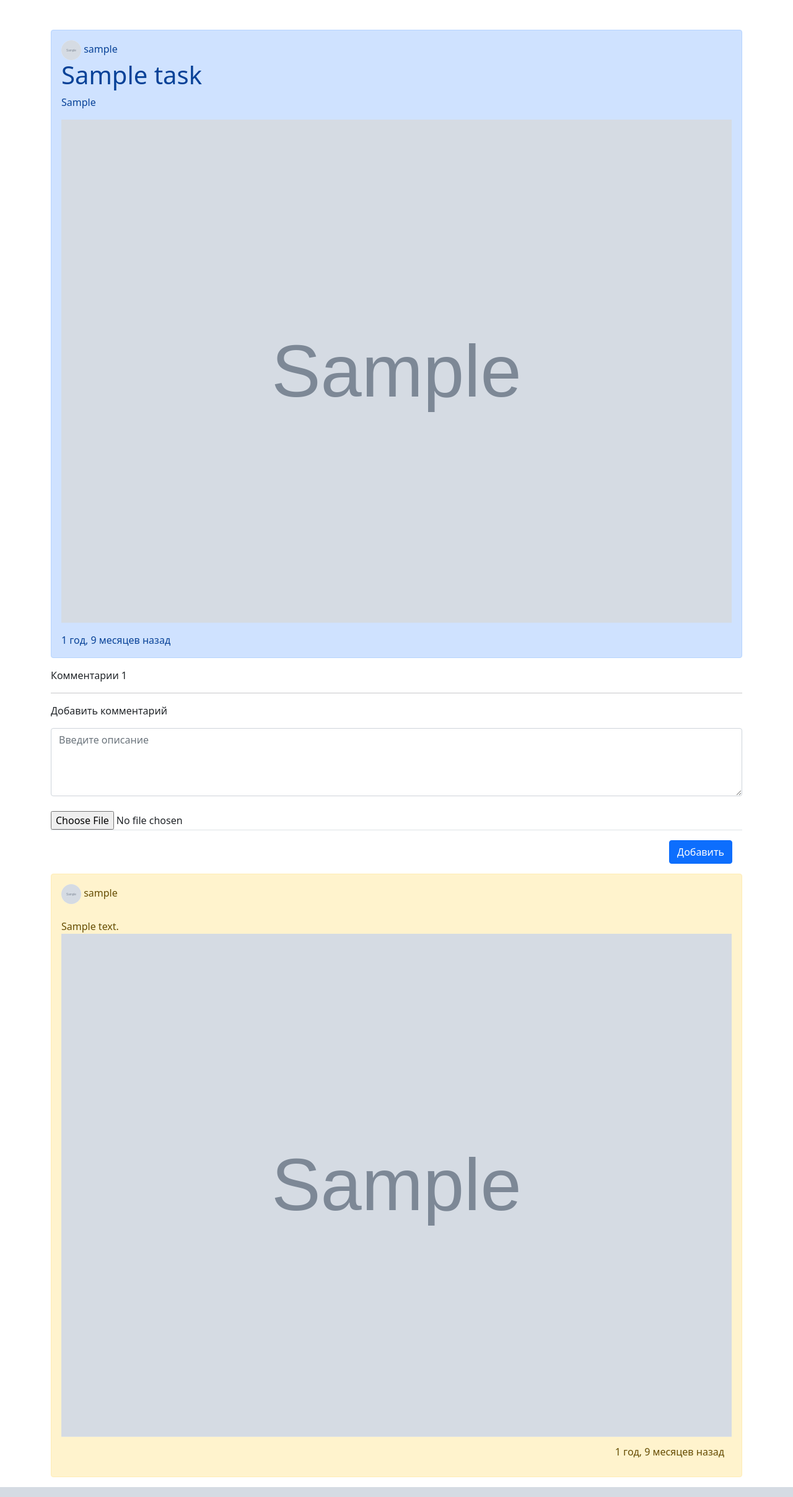
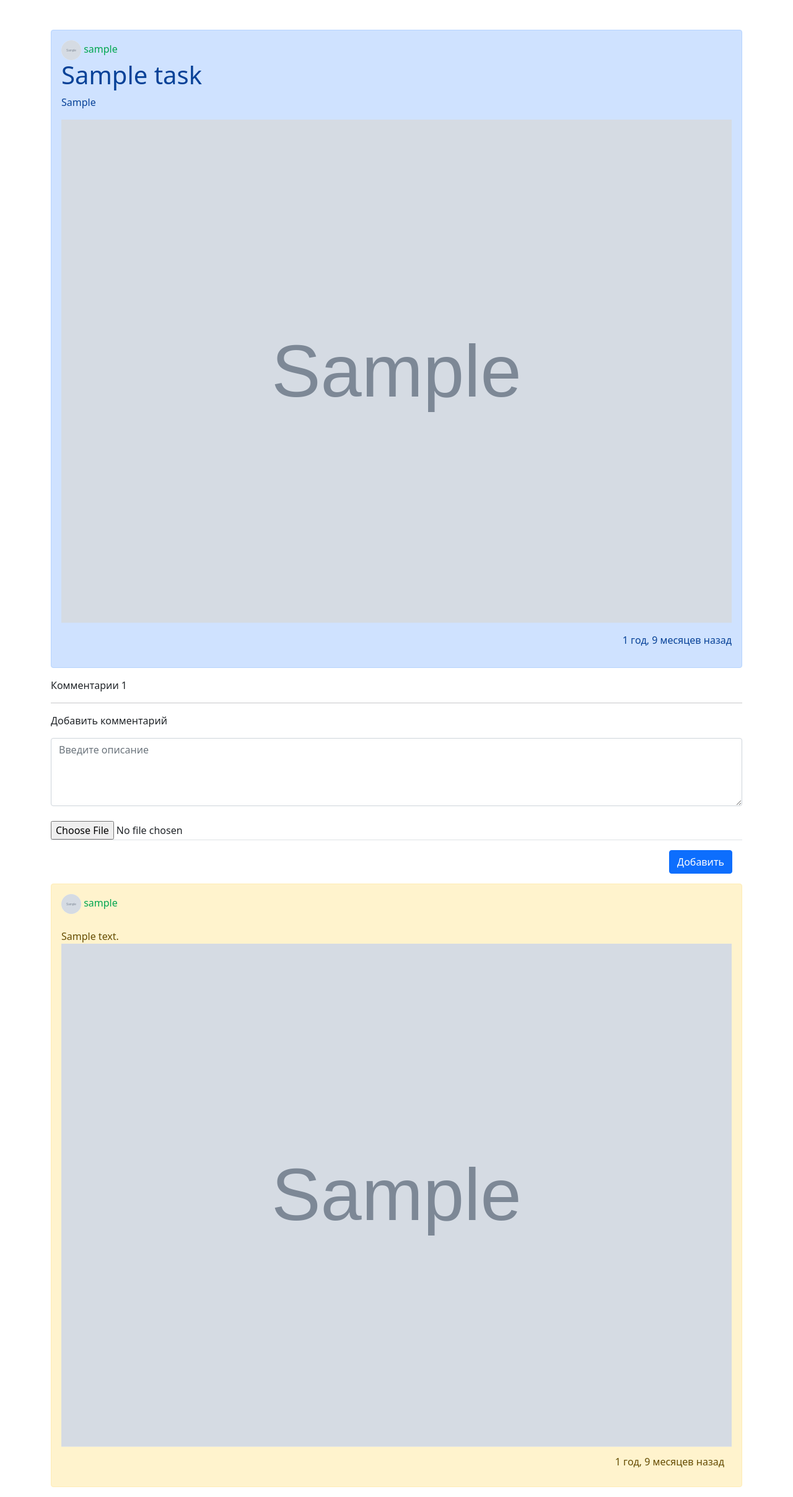
Before and after one commit to bekov001/nurzhauap, a Django app: page /post/1 in a window 1280 px wide. Shown: the part 64-2480 px from the top of the page at 62% size. Run offline with Django 3.2, Linux system fonts and the light colour scheme; a user stored in the database is signed in; tables that the repository leaves empty hold one stand-in row (values such as "Sample post"); grey boxes marked "Sample" are stand-in pictures; some libraries are stand-ins or nearby versions.

Commit message:
0.5.1 release

```diff
--- a/example/settings.py
+++ b/example/settings.py
@@ -141,3 +141,7 @@ db_from_env = dj_database_url.config(conn_max_age=500)
 DATABASES['default'].update(db_from_env)
 django_heroku.settings(locals())
 AUTH_USER_MODEL = 'main.Profile'
+
+X_FRAME_OPTIONS = 'ALLOW-FROM nurzhauap.tk'
+CSRF_TRUSTED_ORIGINS = ['nurzhauap.tk']
+CSRF_COOKIE_SAMESITE = None
--- a/main/forms.py
+++ b/main/forms.py
@@ -9,7 +9,7 @@ class TaskForm(ModelForm):
 
     class Meta:
         model = Task
-        fields = ['title', 'task', "img", "theme"]
+        fields = ['title', 'task', "img", "category"]
 
         widgets = {"title": TextInput(attrs={
             'class': 'form-control',
@@ -19,7 +19,7 @@ class TaskForm(ModelForm):
             'class': 'form-control',
             'placeholder': 'Введите описание',
 
-        }), "theme": Select(attrs={
+        }), "category": Select(attrs={
             "class": "form-select",
             # "max-width": "200"
         })
--- a/main/models.py
+++ b/main/models.py
@@ -20,21 +20,31 @@ class Profile(AbstractUser):
                             default="Дураки не любят гениальных, "
                                     "ненавидь меня это нормально")
     avatar = models.ImageField("Фото", upload_to="media",
-                               default="/media/avatars/avatar.jpg")
+                               default="media/avatars/avatar.jpg")
     password = models.CharField("Пароль", max_length=500)
 
     def get_absolute_url(self):
         return f"/profile/{self.id}"
 
 
+class Category(models.Model):
+    theme = models.CharField(max_length=28, choices=THEMES,
+                             default='math')
+
+    def __str__(self):
+        return self.theme
+
+    def get_absolute_url(self):
+        return f"/category/{self.id}"
+
+
 class Task(models.Model):
     user = models.ForeignKey(Profile, on_delete=models.CASCADE, verbose_name="Автор вопроса", blank=True)
+    category = models.ForeignKey(Category, on_delete=models.PROTECT, null=True)
     title = models.CharField('Название', max_length=50)
     task = models.TextField("Описание", max_length=1500)
     img = models.ImageField(upload_to=r"media", null=True, blank=True)
     data = models.DateTimeField(auto_now=True)
-    theme = models.CharField(max_length=28, choices=THEMES,
-                             default='math')
 
     def __str__(self):
         return self.title
--- a/main/templates/main/base.html
+++ b/main/templates/main/base.html
@@ -61,9 +61,8 @@
                                 <img class="avatar avatar-32 bg-light rounded-circle text-white " src="/{{ user.avatar }}" width="32x" height="32px">
                               </a>
                               <ul class="dropdown-menu dropdown-menu-dark" aria-labelledby="navbarDarkDropdownMenuLink">
-                                <li><a class="dropdown-item" href="{% url 'logout' %}">Выйти</a></li>
-{#                                <li><a class="dropdown-item" href="#">Другое действие</a></li>#}
-{#                                <li><a class="dropdown-item" href="#">Что-то еще здесь</a></li>#}
+                                  <li><a class="dropdown-item" href="{{ user.get_absolute_url }}">Смотреть профиль</a></li>
+                                  <li><a class="dropdown-item" href="{% url 'logout' %}">Выйти</a></li>
                               </ul>
                             </li>
                           </ul>
--- a/main/templates/main/create.html
+++ b/main/templates/main/create.html
@@ -14,7 +14,7 @@
     {#            <span style="color: darkgoldenrod;">Поддерживается только png</span><br>#}
                 <div class="row">
                     <div class="col pb-3"> {{ form.img }} </div>
-                    <div class="col pb-3"> {{ form.theme }} </div>
+                    <div class="col pb-3"> {{ form.category }} </div>
                 </div>
     {#            <input type="text" placeholder="Введите название" class="form-control"><br>#}
     {#            <textarea name="" id="" cols="30" rows="5" placeholder="Введите название" class="form-control"></textarea><br>#}
--- a/main/templates/main/detail.html
+++ b/main/templates/main/detail.html
@@ -3,13 +3,38 @@
 {% block title %}{{ task.title }}{% endblock %}
 {% load humanize %}
 {% block content %}
+    <style>
+        #link {
+            position: relative;
+            color: #00a650; /*задаём цвет ссылки*/
+            cursor: pointer;
+            line-height: 1; /*задаём высоту строки*/
+            text-decoration: none; /*убираем подчёркивание*/
+
+        }
+        #link:after {
+            display: block;
+            position: absolute;
+            left: 0; /*изменить на right:0;, чтобы изменить направление подчёркивания */
+            width: 0;/*задаём длинну линии до наведения курсора*/
+            height: 2px; /*задаём ширину линии*/
+            background-color: #00a650; /*задаём цвет линии*/
+            content: "";
+            transition: width 0.3s ease-out; /*задаём время анимации*/
+        }
+
+        #link:hover:after,
+        #link:focus:after {
+            width: 100%; /*устанавливаем значение 100% чтобы ссылка подчёркивалась полностью*/
+        }
+    </style>
     <div class="container">
         <div class="alert alert-primary mt-3" style="word-wrap: break-word;">
 {#            <div style="width:30%;" class="bg-info rounded-circle">#}
 {#                <img src="{{ user.profile.get_avatar }}">#}
-            <img class="avatar avatar-32 bg-light rounded-circle text-white"
-     src="/{{ task.user.avatar }}" width="32px" height="32px">
-            <a>{{ task.user }}</a>
+            <a href="{{ task.user.get_absolute_url }}"><img class="avatar avatar-32 bg-light rounded-circle text-white"
+                    src="/{{ task.user.avatar }}" width="32px" height="32px"></a>
+            <a href="{{ task.user.get_absolute_url }}" id="link">{{ task.user }}</a>
             <h1>{{ task.title }}</h1>
 
             <p style="white-space: pre-line">{{ task.task }}</p>
@@ -18,7 +43,7 @@
             {% else %}
                 <p></p>
             {% endif %}
-        {{ task.data|naturaltime }}
+            <p class="text-end">{{ task.data|naturaltime }}</p>
 
 
 
@@ -43,13 +68,14 @@
             {% for item in task.comments_task.all %}
                 <div class="alert alert-warning">
                     <img class="avatar avatar-32 bg-light rounded-circle text-white" src="/{{ item.author.avatar }}" width="32px" height="32px">
-                    <a>{{ item.author }}</a><br><br>
+                    <a id="link" href="{{ item.author.get_absolute_url }}">{{ item.author }}</a><br><br>
                     <div style="white-space: pre-line">{{ item.text }}<br></div>
                     <div class="math"></div>
                     {% if item.img %}
                         <img src="{{ item.img.url }}" width="100%" height="50%">
                     {% endif %}
                     <div class="modal-footer">
+{#                        <p class="text-end">{{ item.create_date|naturaltime }}</p>#}
                         {{ item.create_date|naturaltime }}
                         <br>
                     </div>
--- a/main/urls.py
+++ b/main/urls.py
@@ -29,5 +29,6 @@ urlpatterns = [
     path('post/<int:pk>/delete', views.DeletePost.as_view(), name='delete'),
     path('register', views.RegisterUser.as_view(), name='register'),
     path("profile/<int:pk>", views.UserProfile.as_view(), name="profile"),
-    path("404", views.test, name="test")
+    path("404", views.test, name="test"),
+    path("posts/<int:cat_id>", views.show_category, name="categories")
 ] + static(settings.MEDIA_URL, document_root=settings.MEDIA_ROOT)
--- a/main/views.py
+++ b/main/views.py
@@ -12,7 +12,17 @@ def test(request):
     return render(request, "ERROR/index.html")
 
 
+def show_category(request, cat_id):
+    tasks = Task.objects.order_by('-id').filter(category_id=cat_id)
+    data = {
+        "title": "Главная страница",
+        "tasks": tasks
+    }
+    return render(request, 'main/index.html', data)
+
+
 def index(request):
+
     tasks = Task.objects.order_by('-id')
     data = {
         "title": "Главная страница",
```
Also changed, not shown: main/templates/registration/profile.html (+4 -4 lines), main/migrations/0001_initial.py, main/migrations/0002_alter_profile_avatar.py (deleted), main/migrations/0002_auto_20211009_2012.py (added), main/migrations/0003_alter_profile_avatar.py (deleted), main/migrations/0003_auto_20211009_2048.py (added).
